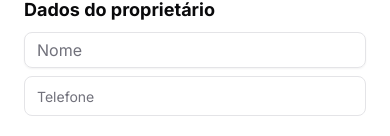
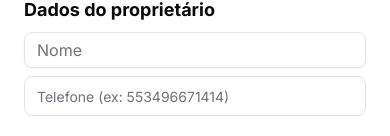
Before and after one commit to ruann3res/lp-hackathon-v2, a React (Vite) app: page /user-form in a window 390 px wide. Shown: the part 708-844 px from the top of the page. Built offline with nearby package versions, Linux system fonts and the light colour scheme.

Commit message:
feat: fix phone

```diff
--- a/src/pages/User-form.tsx
+++ b/src/pages/User-form.tsx
@@ -21,7 +21,7 @@ import {
 const formSchema = z.object({
   plano: z.string().min(1, { message: 'Selecione um plano' }),
   nomeProprietario: z.string().min(2, { message: 'Nome deve ter no mínimo 2 caracteres' }),
-  telefone: z.string().min(10, { message: 'Telefone inválido' }),
+  telefone: z.string().min(12, { message: 'Telefone inválido' }),
   endereco: z.string().min(5, { message: 'Endereço inválido' }),
   nomePropriedade: z.string().min(2, { message: 'Nome da propriedade inválido' }),
   areaTotal: z.string().min(1, { message: 'Área total é obrigatória' }),
@@ -176,9 +176,9 @@ const UserForm = () => {
                       <FormItem>
                         <FormControl>
                           <PatternFormat
-                            format="(##) ####-####"
+                            format="#############"
                             mask="_"
-                            placeholder="Telefone"
+                            placeholder="Telefone (ex: 553496671414)"
                             value={field.value}
                             onValueChange={(values) => field.onChange(values.value)}
                             className="flex h-10 w-full rounded-md border border-input bg-background px-3 py-2 text-sm ring-offset-background file:border-0 file:bg-transparent file:text-sm file:font-medium placeholder:text-muted-foreground focus-visible:outline-none focus-visible:ring-2 focus-visible:ring-ring focus-visible:ring-offset-2 disabled:cursor-not-allowed disabled:opacity-50"
```
